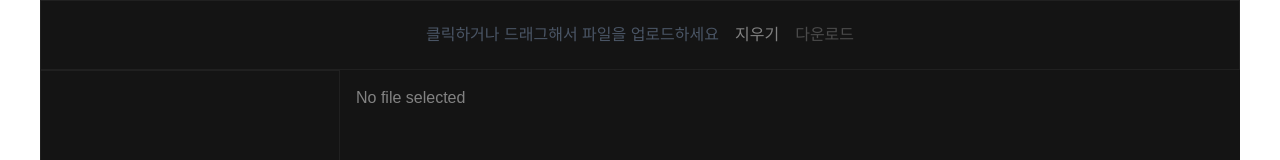
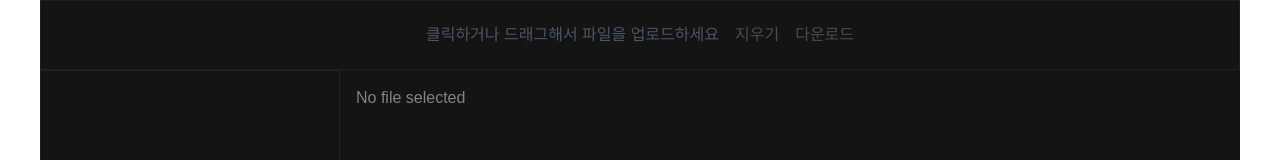
Before and after one commit to boozeal/coderabbit, a Next.js app: page / in a window 1280 px wide. Shown: the top 160 px of the page. Built offline with nearby package versions, Linux system fonts and the light colour scheme.

Commit message:
chore: set currentFilePath null when handleClear excuted

```diff
--- a/src/app/(_components)/Editor.tsx
+++ b/src/app/(_components)/Editor.tsx
@@ -19,7 +19,6 @@ export default function Editor({
     if (!editorRef.current || !file) {
       editorInstance?.dispose();
       setEditorInstance(null);
-      console.log("Disposing editor because file is null");
       return;
     }
 
--- a/src/app/(_components)/FileUploadHandler.tsx
+++ b/src/app/(_components)/FileUploadHandler.tsx
@@ -20,6 +20,7 @@ export default function FileUploadHander({
   setOpenFiles,
   isModified,
   setIsModified,
+  setCurrentFilePath,
 }: {
   fileMap: Map<string, OpenedFile>;
   setFile: (file: File | null) => void;
@@ -28,6 +29,7 @@ export default function FileUploadHander({
   setOpenFiles: (openFiles: string[]) => void;
   isModified: boolean;
   setIsModified: (isModified: boolean) => void;
+  setCurrentFilePath: (currentFilePath: string | null) => void;
 }) {
   const [fileName, setFileName] = useState<string | null>(null);
   const [isDragging, setIsDragging] = useState(false);
@@ -39,6 +41,7 @@ export default function FileUploadHander({
     setFileTree([]);
     setOpenFiles([]);
     setIsModified(false);
+    setCurrentFilePath(null);
   };
 
   const handleDrop = useCallback((e: React.DragEvent<HTMLDivElement>) => {
@@ -132,7 +135,13 @@ export default function FileUploadHander({
           ? "파일을 놓으세요!"
           : "클릭하거나 드래그해서 파일을 업로드하세요"}
       </p>
-      <button onClick={handleClear}>지우기</button>
+      <button
+        onClick={handleClear}
+        disabled={!fileName}
+        className={`${!fileName ? "opacity-50" : ""}`}
+      >
+        지우기
+      </button>
       <button
         onClick={handleDownload}
         disabled={!isModified}
--- a/src/app/page.tsx
+++ b/src/app/page.tsx
@@ -132,6 +132,7 @@ export default function Home() {
         setOpenFiles={setOpenFiles}
         isModified={isModified}
         setIsModified={setIsModified}
+        setCurrentFilePath={setCurrentFilePath}
       />
       <div className="flex flex-1 flex-row">
         <FileTree nodes={fileTree} onOpenFile={handleOpenFile} />
```
